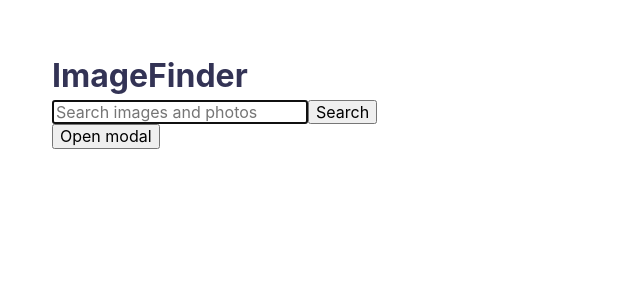
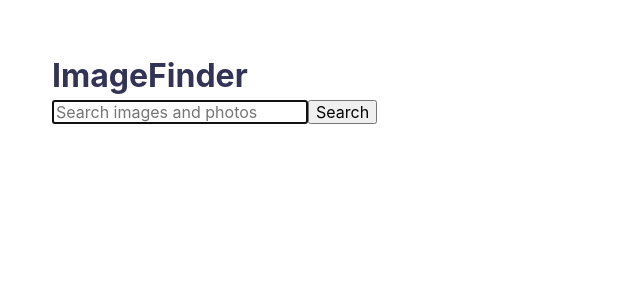
Before and after one commit to Falconoff/goit-react-hw-04, a React (Vite) app: page / in a window 1280 px wide. Shown: the top 300 px of the page, without its empty margins (0-640 px from the left). Built offline with nearby package versions, Linux system fonts and the light colour scheme.

Commit message:
del logs and comments

```diff
--- a/package.json
+++ b/package.json
@@ -15,7 +15,8 @@
     "react": "^18.3.1",
     "react-dom": "^18.3.1",
     "react-hot-toast": "^2.4.1",
-    "react-loader-spinner": "^6.1.6"
+    "react-loader-spinner": "^6.1.6",
+    "react-modal": "^3.16.1"
   },
   "devDependencies": {
     "@eslint/js": "^9.9.0",
--- a/src/App.jsx
+++ b/src/App.jsx
@@ -1,5 +1,4 @@
 import { useEffect, useState } from 'react';
-// import axios from 'axios';
 
 import './App.css';
 import SearchBar from './components/SearchBar/SearchBar';
@@ -9,8 +8,6 @@ import Loader from './components/Loader/Loader';
 import ErrorMessage from './components/ErrorMessage/ErrorMessage';
 import LoadMoreBtn from './components/LoadMoreBtn/LoadMoreBtn';
 import ImageModal from './components/ImageModal/ImageModal';
-
-// const ACCESS_KEY = 'yrvwBCUKI7qmqnJcluc-l1RFruvgFppZ_BRTgitL-sY';
 
 function App() {
   const [images, setImages] = useState(null);
@@ -23,7 +20,6 @@ function App() {
   const [bigImg, setBigImg] = useState(null);
 
   const onSearch = inputValue => {
-    console.log('inputValue: ', inputValue);
     setSearchValue(inputValue);
     setImages(null);
     setPage(1);
@@ -32,20 +28,15 @@ function App() {
 
   const onLoadMore = () => {
     setPage(page + 1);
-    console.log('page: ', page);
   };
 
   const onCloseModal = () => {
     setIsModalOpen(false);
   };
-  const onOpenModal = () => {
-    setIsModalOpen(true);
-  };
 
   const showBigImg = imgData => {
     setIsModalOpen(true);
     setBigImg(imgData);
-    console.log('imgData received:', imgData);
   };
 
   useEffect(() => {
@@ -55,12 +46,7 @@ function App() {
       try {
         setIsLoading(true);
 
-        // setTimeout(async () => {
         const data = await getImages(searchValue, page);
-
-        console.log('data: ', data);
-        console.log('data.results: ', data.results);
-        // throw new Error('Server gone!');
 
         if (page !== 1) {
           setImages(prevImages => [...prevImages, ...data.results]);
@@ -68,12 +54,8 @@ function App() {
           setImages(data.results);
         }
         setTotalPages(data.total_pages);
-
-        // }, 2000);
       } catch (error) {
-        // console.log(error);
         setError(error.message);
-        // setError(error);
       } finally {
         setIsLoading(false);
       }
@@ -95,10 +77,6 @@ function App() {
       {isModalOpen && (
         <ImageModal onCloseModal={onCloseModal} bigImg={bigImg} />
       )}
-      {/* temp */}
-      <button type="button" onClick={onOpenModal}>
-        Open modal
-      </button>
     </div>
   );
 }
--- a/src/api/imagesApi.js
+++ b/src/api/imagesApi.js
@@ -6,7 +6,7 @@ axios.defaults.baseURL = 'https://api.unsplash.com/search/photos/';
 axios.defaults.headers.common['Authorization'] = ACCESS_KEY;
 axios.defaults.params = {
   orientation: 'landscape',
-  per_page: 2,
+  per_page: 4,
 };
 
 export const getImages = async (searchValue, page) => {
--- a/src/components/ImageCard/ImageCard.jsx
+++ b/src/components/ImageCard/ImageCard.jsx
@@ -10,7 +10,6 @@ const ImageCard = ({ image, showBigImg }) => {
         className={css.image}
         src={image.urls.small}
         alt={image.alt_description}
-        // onClick={showBigImg(image.urls.regular)}
         onClick={handleClk}
       />
     </div>
--- a/src/components/ImageGallery/ImageGallery.jsx
+++ b/src/components/ImageGallery/ImageGallery.jsx
@@ -2,13 +2,10 @@ import ImageCard from '../ImageCard/ImageCard';
 import css from './ImageGallery.module.css';
 
 const ImageGallery = ({ images, showBigImg }) => {
-  console.log('images in ImageGallery: ', images);
-
   return (
     <>
       <h3>ImageGallery</h3>
       <ul>
-        {/* Набір елементів списку із зображеннями */}
         {images !== null &&
           images.map(image => {
             return (
--- a/src/components/SearchBar/SearchBar.jsx
+++ b/src/components/SearchBar/SearchBar.jsx
@@ -8,12 +8,10 @@ const SearchBar = ({ onSearch }) => {
     evt.preventDefault();
 
     const inputValue = evt.currentTarget.elements.search.value.trim();
-    // console.log('inputValue: ', inputValue);
 
     if (inputValue === '') {
       notify();
       return;
-      // console.log('search is EMPTY');
     }
 
     onSearch(inputValue);
```
Also changed, not shown: src/components/ImageModal/ImageModal.jsx (+1 -18 lines), src/components/ImageModal/ImageModal.module.css (+0 -16 lines), 1 other file (tests, documents, lock files or other folders).
